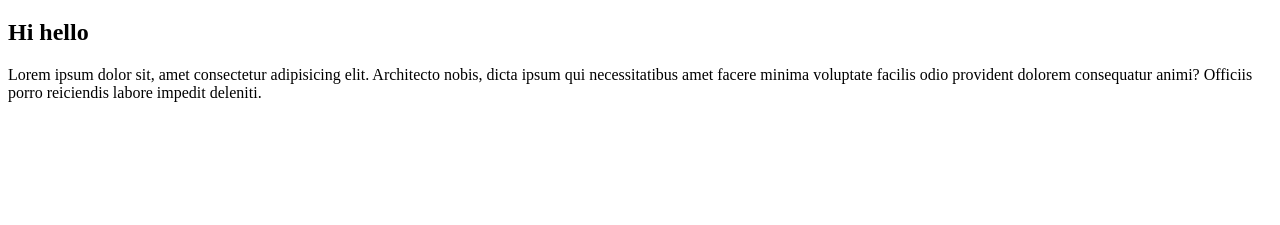
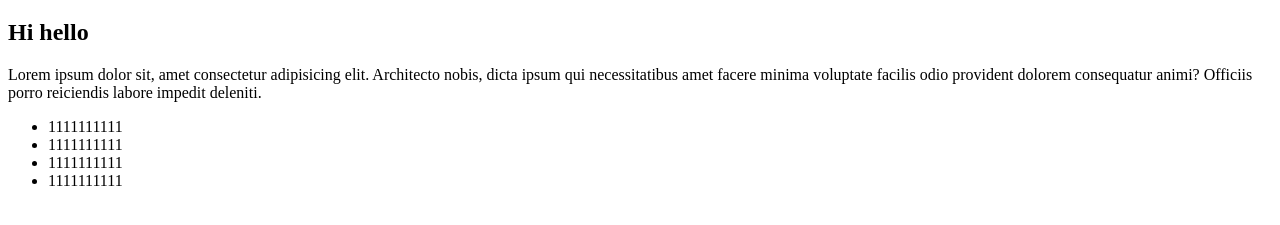
Before and after one commit to vetaluga/rtyui, a plain HTML site: page index.html in a window 1280 px wide. Shown: the part 61-286 px from the top of the page. Drawn offline with Linux system fonts and the light colour scheme.

Commit message:
add new list

```diff
--- a/index.html
+++ b/index.html
@@ -9,5 +9,11 @@
     <h1>Hello git</h1>
     <h2>Hi hello</h2>
     <p>Lorem ipsum dolor sit, amet consectetur adipisicing elit. Architecto nobis, dicta ipsum qui necessitatibus amet facere minima voluptate facilis odio provident dolorem consequatur animi? Officiis porro reiciendis labore impedit deleniti.</p>
+    <ul>
+        <li>1111111111</li>
+        <li>1111111111</li>
+        <li>1111111111</li>
+        <li>1111111111</li>
+    </ul>
 </body>
 </html>
```
Also changed, not shown: qqq.TXT (added).
